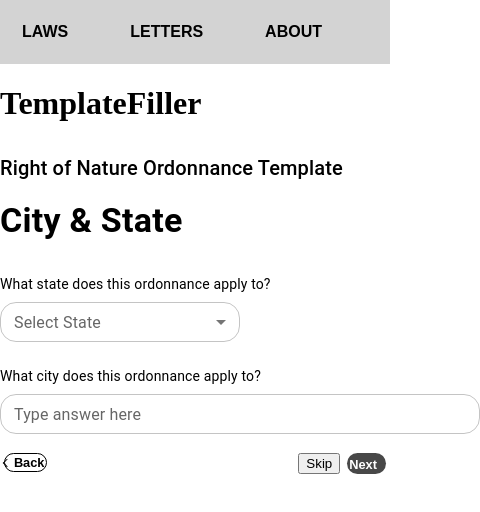
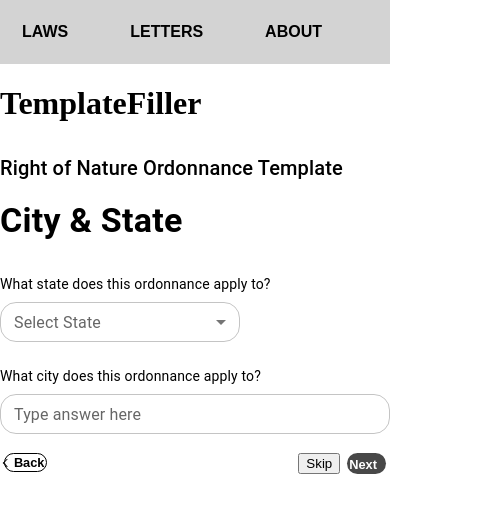
Before and after one commit to cornellh4i/earth-law-center, a React (Create React App) app in the folder client/: page /template-filler in a window 390 px wide. Shown: the top 512 px of the page, 480 px wide, since content can reach past the window. Built offline with nearby package versions, Linux system fonts and the light colour scheme; no server answers.

Commit message:
Make textbox width responsive

```diff
--- a/client/src/components/QuestionAnswer/QuestionAnswer.css
+++ b/client/src/components/QuestionAnswer/QuestionAnswer.css
@@ -1,6 +1,5 @@
 .text-input .MuiOutlinedInput-root {
     border-radius: 1rem;
-    width: 30rem;
 }
 
 .select-input .MuiOutlinedInput-root {
--- a/client/src/components/QuestionAnswer/QuestionAnswer.jsx
+++ b/client/src/components/QuestionAnswer/QuestionAnswer.jsx
@@ -61,6 +61,7 @@ const QuestionAnswer = (props) => {
             value={inputs[question[1]] || ""}
             label='Type answer here'
             size='small'
+            fullWidth
             onChange={handleChange}
           />
         </Box>
```
